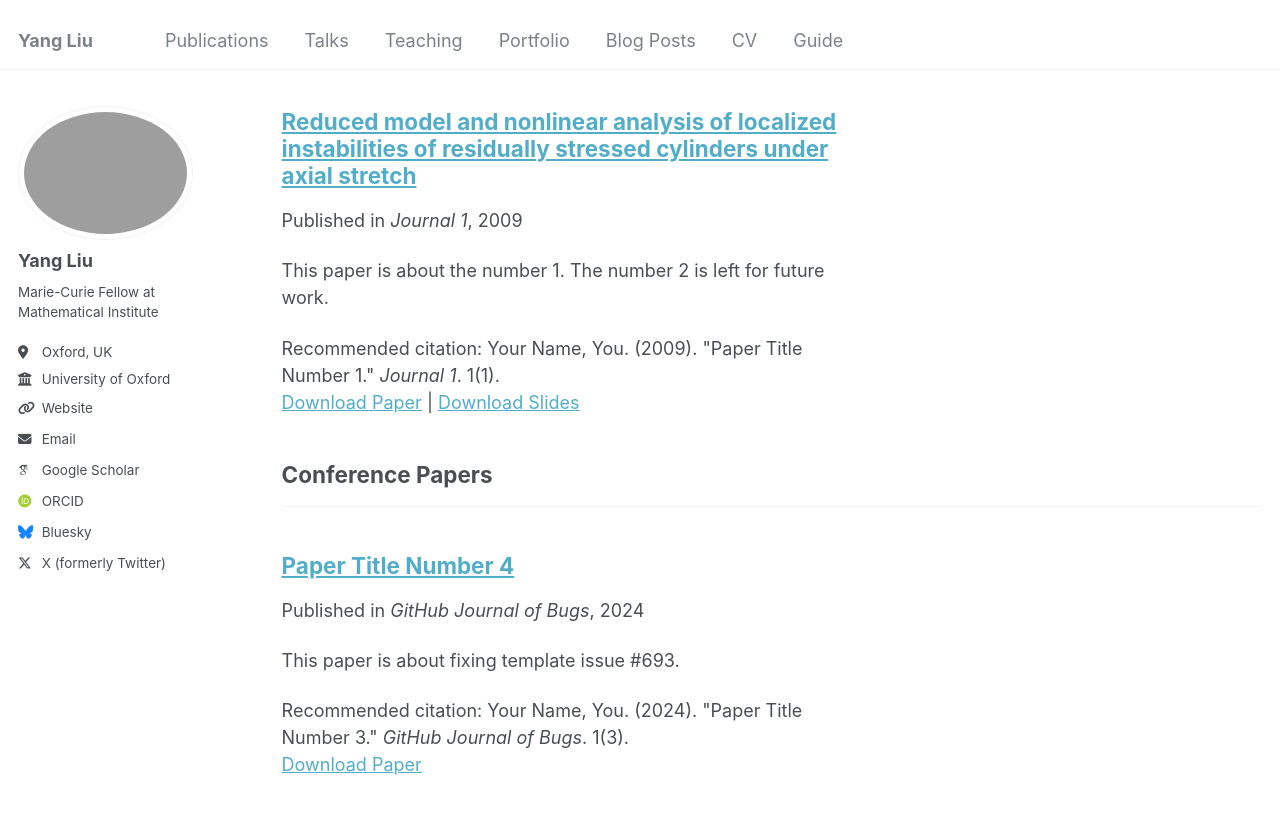
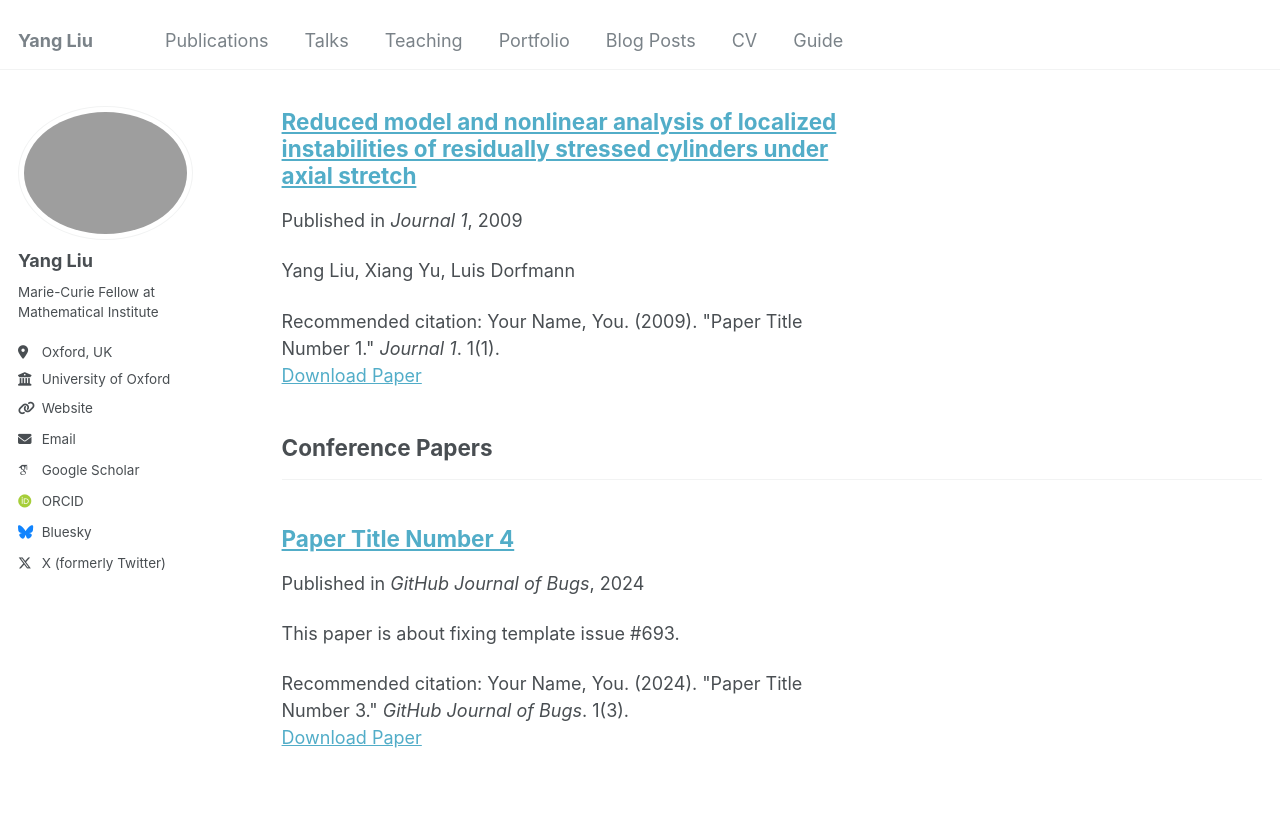
Before and after one commit to yangliumech/yangliumech.github.io, a Jekyll site: the page built from _pages/publications.html, in a window 1280 px wide and 900 px high, scrolled down 801 px. Shown: the top 814 px of the window. Built offline with Jekyll 4.4.1, drawn with Linux system fonts in a browser that asks for light colours; some web fonts are replaced.

Commit message:
Update 2009-10-01-paper-title-number-1.md

```diff
--- a/_publications/2009-10-01-paper-title-number-1.md
+++ b/_publications/2009-10-01-paper-title-number-1.md
@@ -3,10 +3,9 @@ title: "Reduced model and nonlinear analysis of localized instabilities of resid
 collection: publications
 category: manuscripts
 permalink: /publication/2009-10-01-paper-title-number-1
-excerpt: 'This paper is about the number 1. The number 2 is left for future work.'
+excerpt: 'Yang Liu, Xiang Yu, Luis Dorfmann'
 date: 2009-10-01
 venue: 'Journal 1'
-slidesurl: 'http://academicpages.github.io/files/slides1.pdf'
 paperurl: '[http://academicpages.github.io/files/paper1.pdf](https://journals.sagepub.com/doi/abs/10.1177/10812865241242432)'
 citation: 'Your Name, You. (2009). &quot;Paper Title Number 1.&quot; <i>Journal 1</i>. 1(1).'
 ---
```
